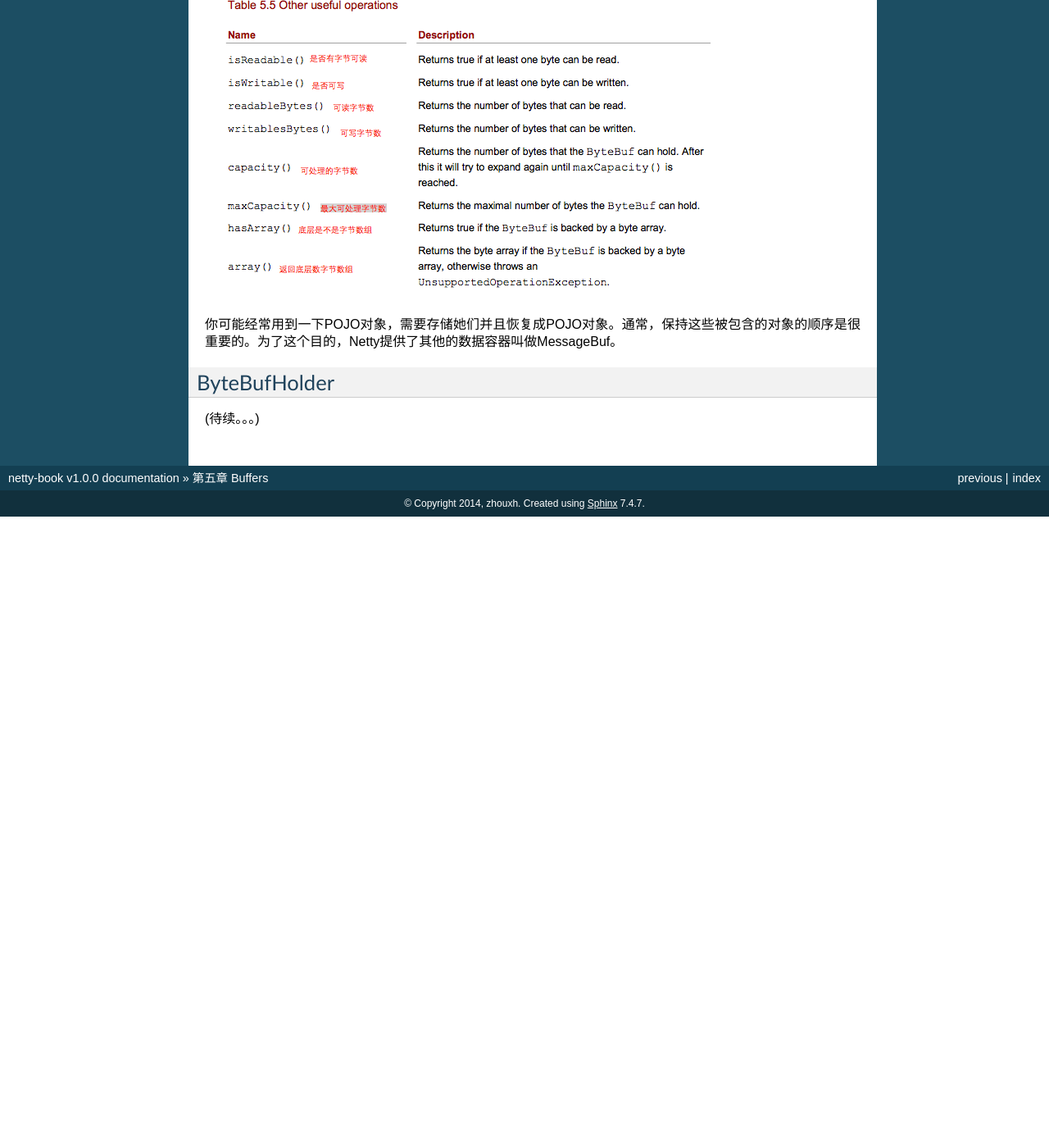
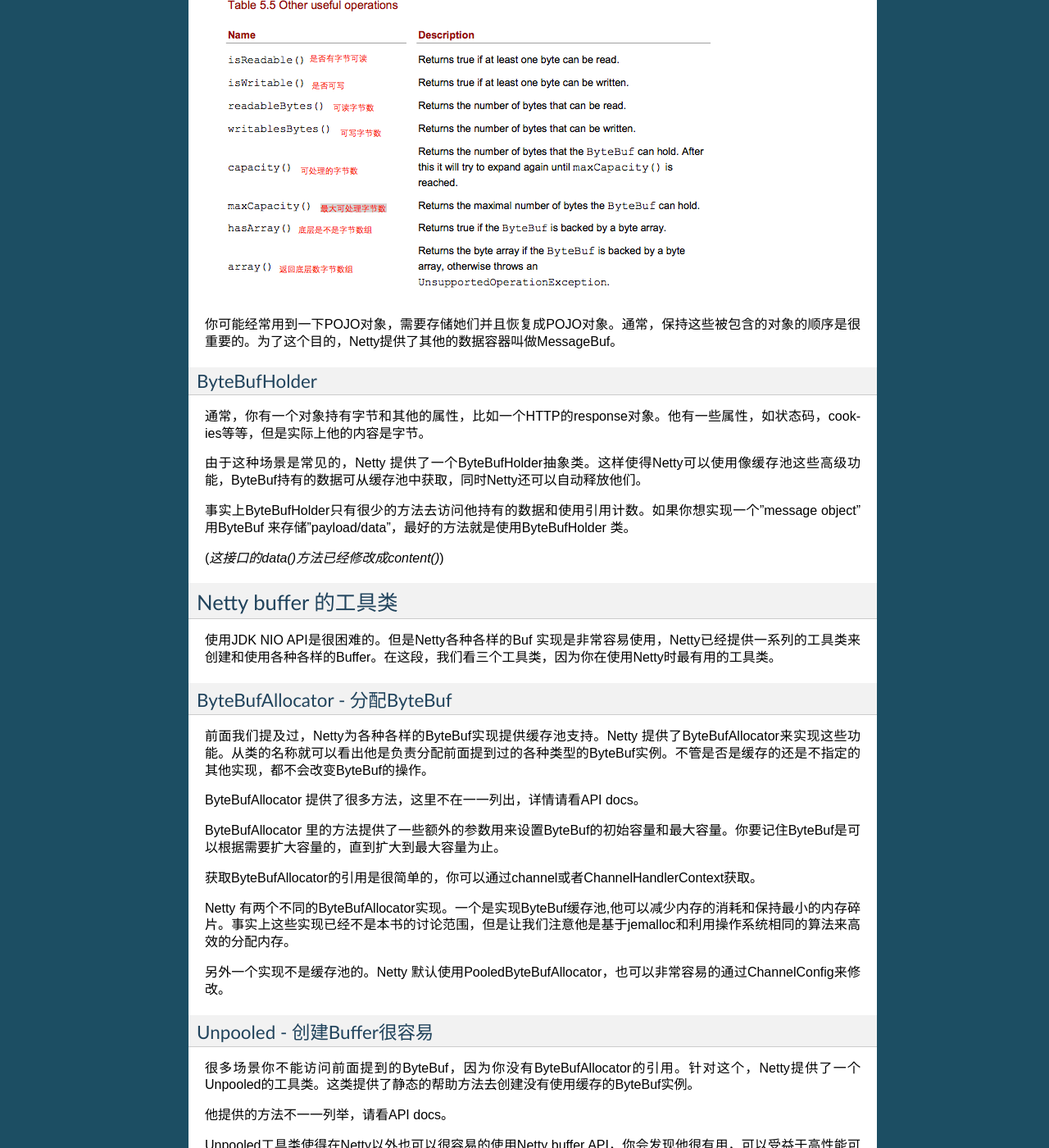
Before and after one commit to javaside/netty-book, a Sphinx documentation site: the page built from source/buffer.rst, in a window 1280 px wide and 1400 px high, scrolled down 8753 px. Shown: the whole window at 82% size. Built offline with Sphinx 7.4.7, drawn with Linux system fonts in a browser that asks for light colours; before the commit the page ends 9383 px from its top, so only the background shows below that; some of the changed text lies outside the part shown.

Commit message:
buffer 翻译已完成

```diff
--- a/source/buffer.rst
+++ b/source/buffer.rst
@@ -358,8 +358,58 @@ ByteBuf提供两个指针变量来实现顺序读写操作，readerIndex用于
 
 
 ByteBufHolder
+----------------
+
+通常，你有一个对象持有字节和其他的属性，比如一个HTTP的response对象。他有一些属性，如状态码，cookies等等，但是实际上他的内容是字节。
+
+
+由于这种场景是常见的，Netty 提供了一个ByteBufHolder抽象类。这样使得Netty可以使用像缓存池这些高级功能，ByteBuf持有的数据可从缓存池中获取，同时Netty还可以自动释放他们。
+
+事实上ByteBufHolder只有很少的方法去访问他持有的数据和使用引用计数。如果你想实现一个"message object" 用ByteBuf 来存储"payload/data"，最好的方法就是使用ByteBufHolder 类。
+
+(*这接口的data()方法已经修改成content()*)
+
+
+Netty buffer 的工具类
 ========================
 
+使用JDK NIO API是很困难的。但是Netty各种各样的Buf 实现是非常容易使用，Netty已经提供一系列的工具类来创建和使用各种各样的Buffer。在这段，我们看三个工具类，因为你在使用Netty时最有用的工具类。
+
+
+ByteBufAllocator - 分配ByteBuf
+--------------------------------
+前面我们提及过，Netty为各种各样的ByteBuf实现提供缓存池支持。Netty 提供了ByteBufAllocator来实现这些功能。从类的名称就可以看出他是负责分配前面提到过的各种类型的ByteBuf实例。不管是否是缓存的还是不指定的其他实现，都不会改变ByteBuf的操作。
+
+ByteBufAllocator 提供了很多方法，这里不在一一列出，详情请看API docs。
+
+
+ByteBufAllocator 里的方法提供了一些额外的参数用来设置ByteBuf的初始容量和最大容量。你要记住ByteBuf是可以根据需要扩大容量的，直到扩大到最大容量为止。
+
+
+获取ByteBufAllocator的引用是很简单的，你可以通过channel或者ChannelHandlerContext获取。
+
+Netty 有两个不同的ByteBufAllocator实现。一个是实现ByteBuf缓存池,他可以减少内存的消耗和保持最小的内存碎片。事实上这些实现已经不是本书的讨论范围，但是让我们注意他是基于jemalloc和利用操作系统相同的算法来高效的分配内存。
+
+另外一个实现不是缓存池的。Netty 默认使用PooledByteBufAllocator，也可以非常容易的通过ChannelConfig来修改。
+
+
+Unpooled - 创建Buffer很容易
+------------------------------
+
+很多场景你不能访问前面提到的ByteBuf，因为你没有ByteBufAllocator的引用。针对这个，Netty提供了一个Unpooled的工具类。这类提供了静态的帮助方法去创建没有使用缓存的ByteBuf实例。
+
+他提供的方法不一一列举，请看API docs。
+
+Unpooled工具类使得在Netty以外也可以很容易的使用Netty buffer API，你会发现他很有用，可以受益于高性能可扩展的Buffer API，又不需要Netty的其他部分。
+
+
+ByteBufUtil - 小但是很有用
+------------------------------
+
+其他有用的类是ByteBufUtil。这个类提供一些静态的帮助方法，当我们操作ByteBuf，这些方法是很有用的。最主要的一个原因是，这些方法不依赖ByteBuf是否被缓存。
+
+
+最可贵的是他提供了静态方法hexdump()。他可以输出16进制内容。在很多场景中这是很有用的。十六进制值可以很容易地转换回实际字节表示。你可能想知道为什么不能直接打印这些字节，问题是，这可能会导致难以阅读。
 
 
 (待续。。。)
```
Also changed, not shown: other parts of source/buffer.rst (+1 -1 lines), 7 other files.
